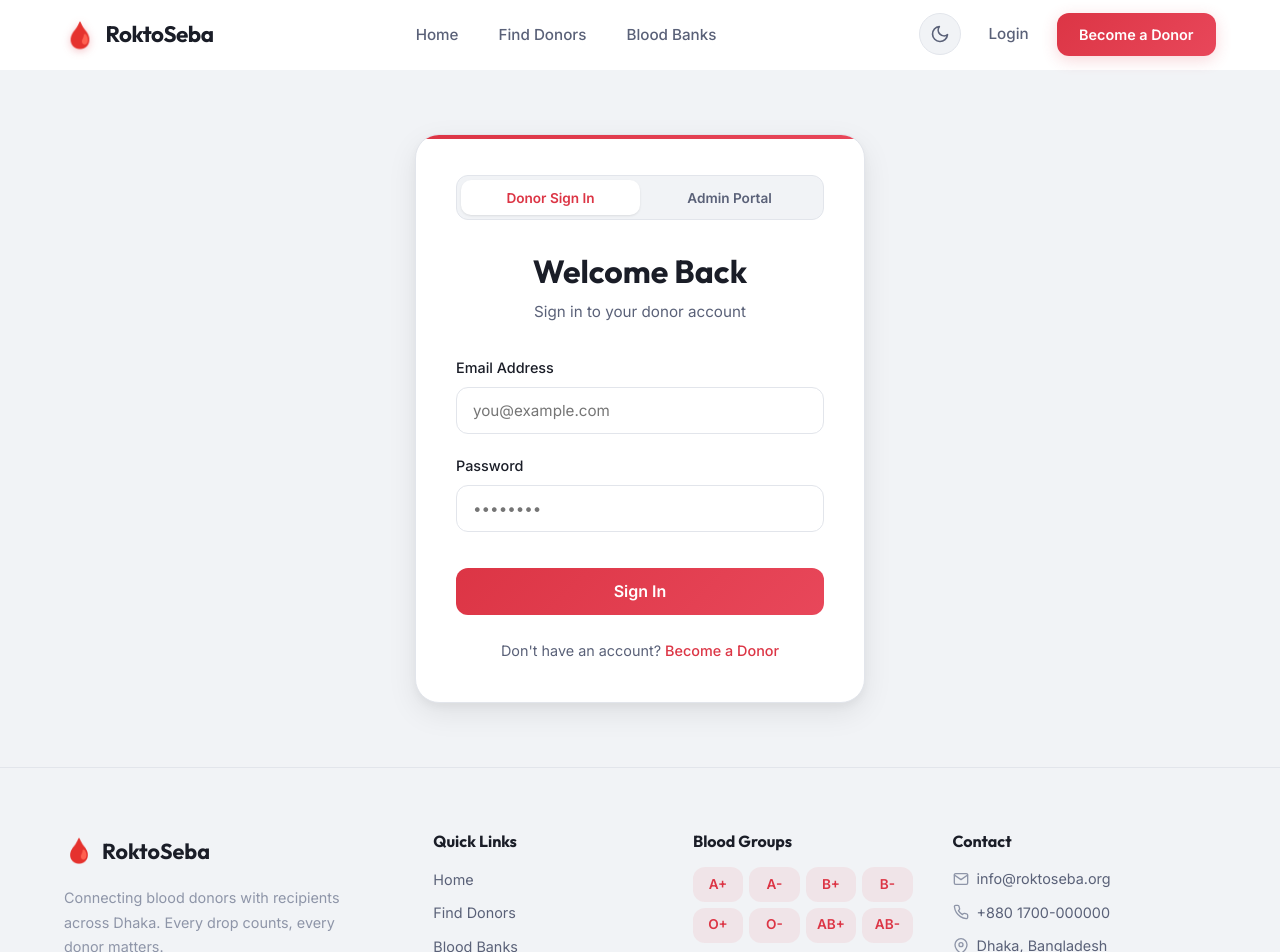
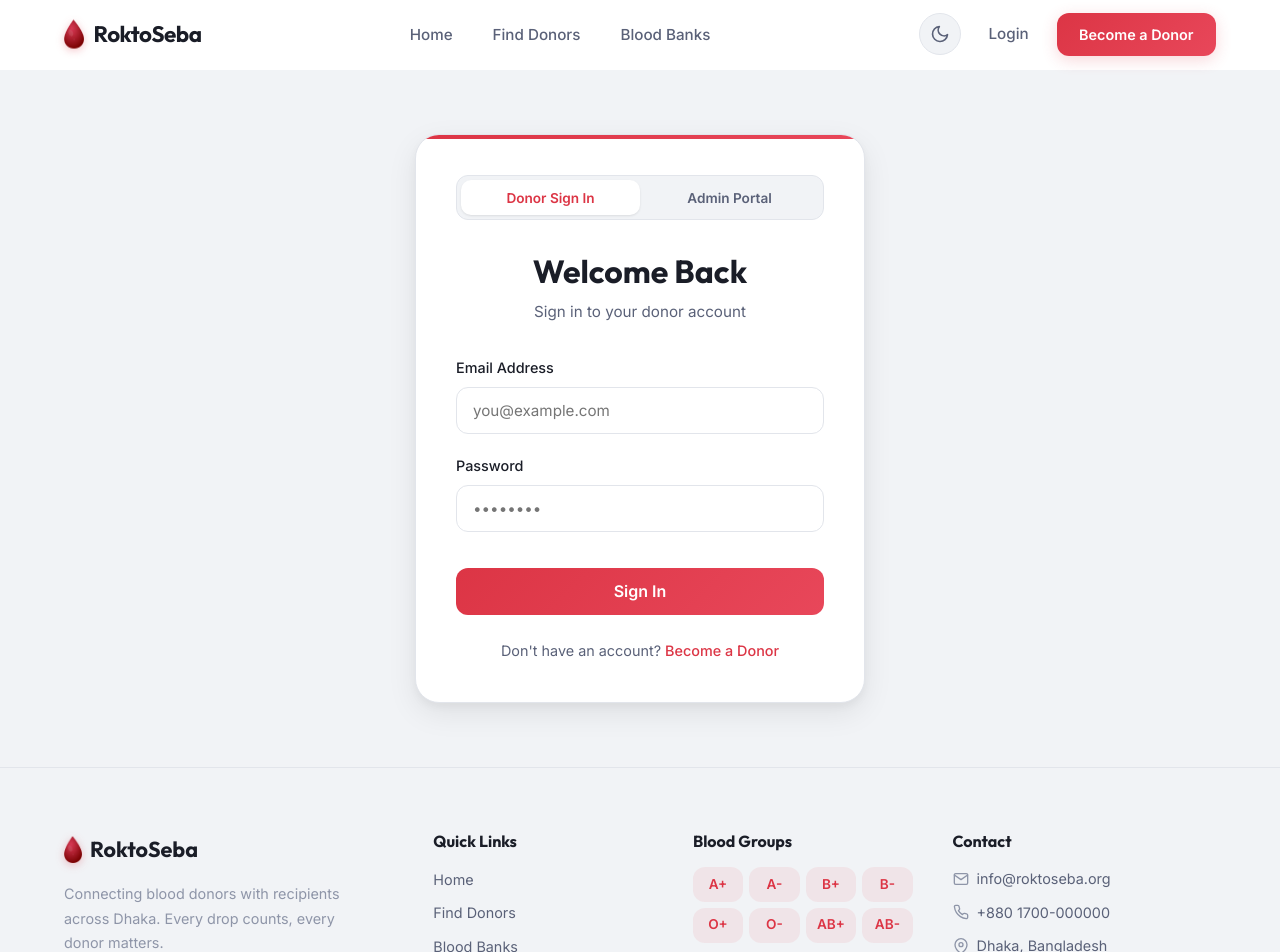
Before and after one commit to SaifHassanEmon/RoktoSheba, a Next.js app: page /login in a window 1280 px wide. Shown: the top 952 px of the page. Built offline with nearby package versions, Linux system fonts and the light colour scheme; no server answers.

Commit message:
feat: replace emoji logo with custom transparent droplet logo

```diff
--- a/components/Footer/Footer.js
+++ b/components/Footer/Footer.js
@@ -1,4 +1,5 @@
 import Link from 'next/link';
+import Image from 'next/image';
 import styles from './Footer.module.css';
 
 const quickLinks = [
@@ -19,7 +20,13 @@ export default function Footer() {
           {/* Column 1 — Brand */}
           <div className={styles.brand}>
             <Link href="/" className={styles.logo}>
-              <span className={styles.logoIcon}>🩸</span>
+              <Image
+                src="/images/logo.png"
+                alt="RoktoSeba Logo"
+                width={18}
+                height={27}
+                className={styles.logoIcon}
+              />
               <span className={styles.logoText}>RoktoSeba</span>
             </Link>
             <p className={styles.description}>
--- a/components/Footer/Footer.module.css
+++ b/components/Footer/Footer.module.css
@@ -33,7 +33,7 @@
 }
 
 .logoIcon {
-  font-size: 1.5rem;
+  filter: drop-shadow(0 2px 4px rgba(220, 53, 69, 0.3));
 }
 
 .logoText {
--- a/components/Navbar/Navbar.js
+++ b/components/Navbar/Navbar.js
@@ -2,6 +2,7 @@
 
 import { useState, useEffect } from 'react';
 import Link from 'next/link';
+import Image from 'next/image';
 import ThemeToggle from '@/components/ThemeToggle/ThemeToggle';
 import styles from './Navbar.module.css';
 import { useAuth } from '@/context/AuthContext';
@@ -61,7 +62,14 @@ export default function Navbar() {
       <nav className={styles.navInner}>
         {/* Logo */}
         <Link href="/" className={styles.logo} onClick={() => setMobileOpen(false)}>
-          <span className={styles.logoIcon}>🩸</span>
+          <Image
+            src="/images/logo.png"
+            alt="RoktoSeba Logo"
+            width={20}
+            height={30}
+            className={styles.logoIcon}
+            priority
+          />
           <span className={styles.logoText}>RoktoSeba</span>
         </Link>
 
```
Also changed, not shown: public/images/logo.png (added).
